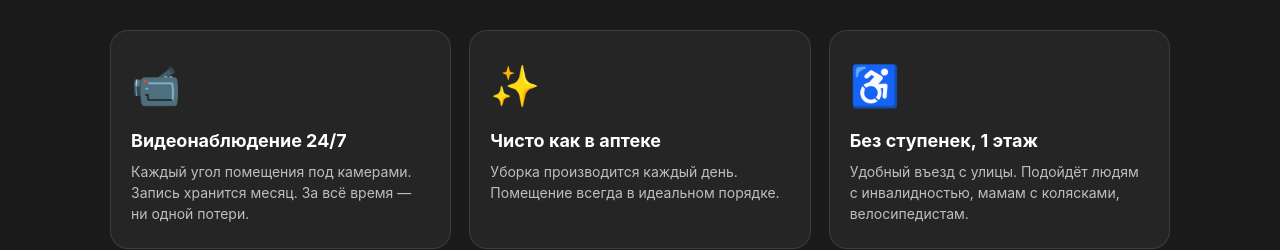
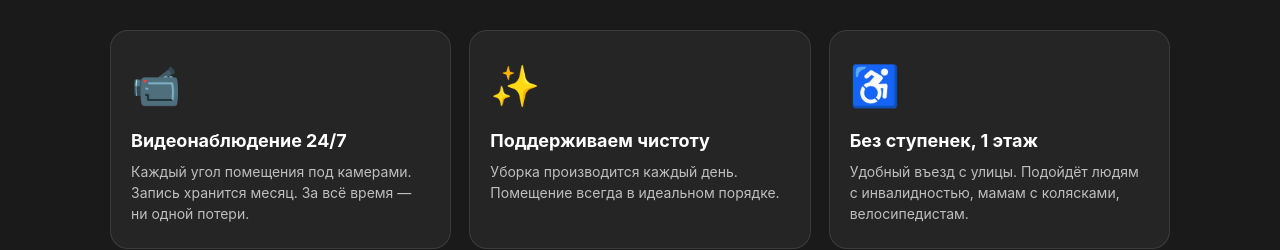
Before and after one commit to egorvlasov811-bot/-Lock39_bot, a plain HTML site: page landing.html in a window 1280 px wide. Shown: the part 3540-3790 px from the top of the page. Drawn offline with Linux system fonts and the light colour scheme; no server answers.

Commit message:
Landing: replace cleaning heading with neutral wording

```diff
--- a/landing.html
+++ b/landing.html
@@ -713,7 +713,7 @@ footer a:hover{color:var(--pink)}
       </div>
       <div class="safety-card">
         <span class="ico">✨</span>
-        <h3>Чисто как в аптеке</h3>
+        <h3>Поддерживаем чистоту</h3>
         <p>Уборка производится каждый день. Помещение всегда в идеальном порядке.</p>
       </div>
       <div class="safety-card">
```
